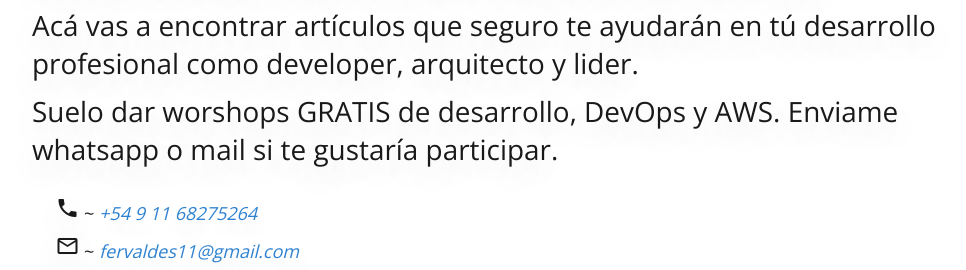
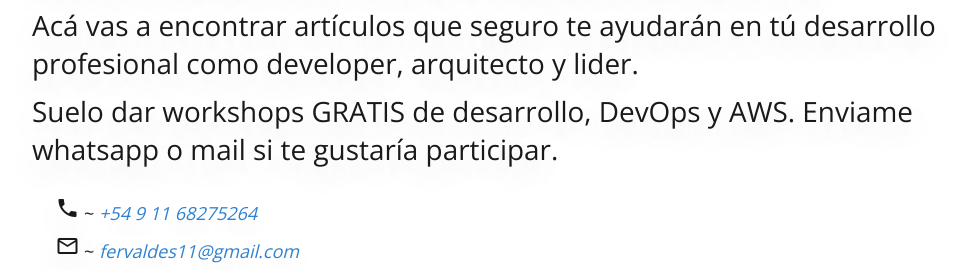
Before and after one commit to ktufernando/personalweb, a Gatsby site: page / in a window 1280 px wide. Shown: the part 255-525 px from the top of the page, without its empty margins (144-1110 px from the left). Built offline with nearby package versions, Linux system fonts and the light colour scheme; Gatsby itself is replaced by a stand-in of ours.

Commit message:
fix word

```diff
--- a/src/pages/index.js
+++ b/src/pages/index.js
@@ -63,7 +63,7 @@ const IndexPage = ({
           Acá vas a encontrar artículos que seguro te ayudarán en tú desarrollo profesional como developer, arquitecto y lider.
         </p>
         <p>
-          Suelo dar worshops GRATIS de desarrollo, DevOps y AWS. Enviame whatsapp o mail si te gustaría participar.
+          Suelo dar workshops GRATIS de desarrollo, DevOps y AWS. Enviame whatsapp o mail si te gustaría participar.
         </p>
         <ul>
           <li>
```
